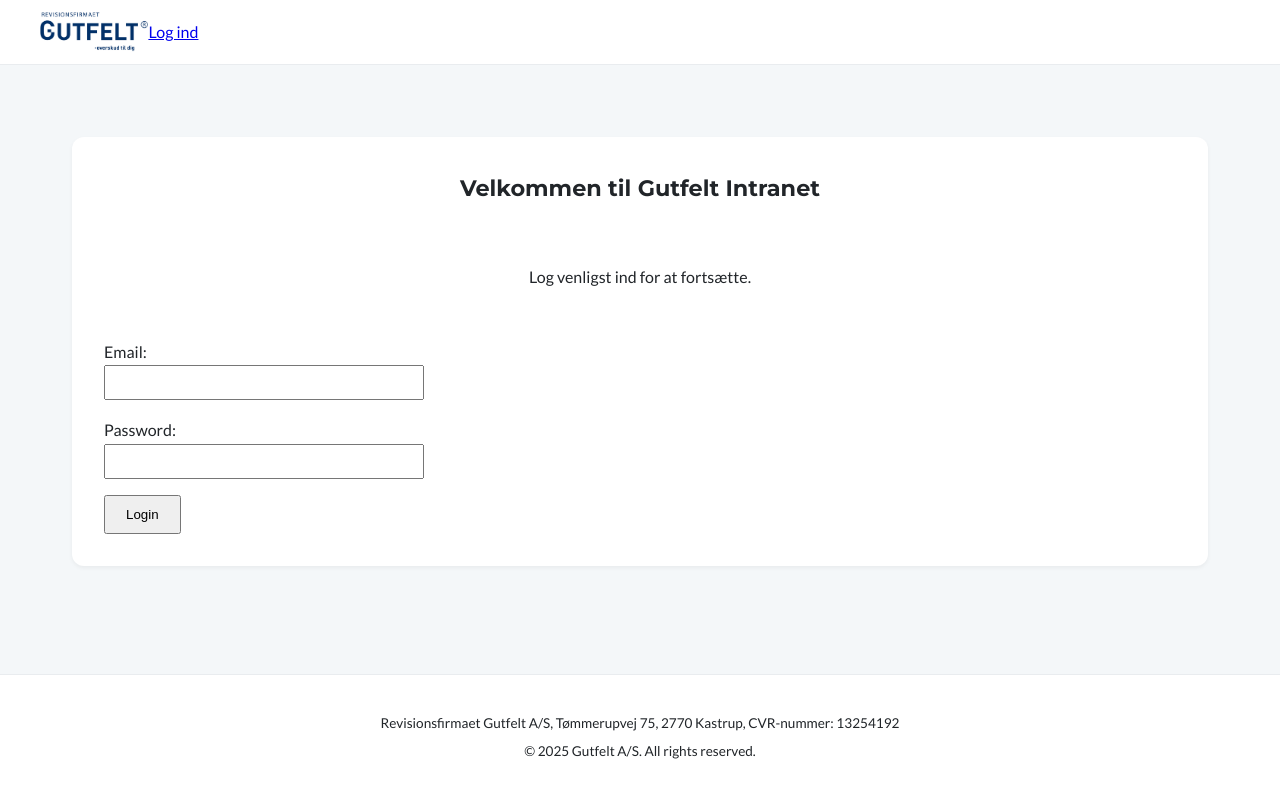
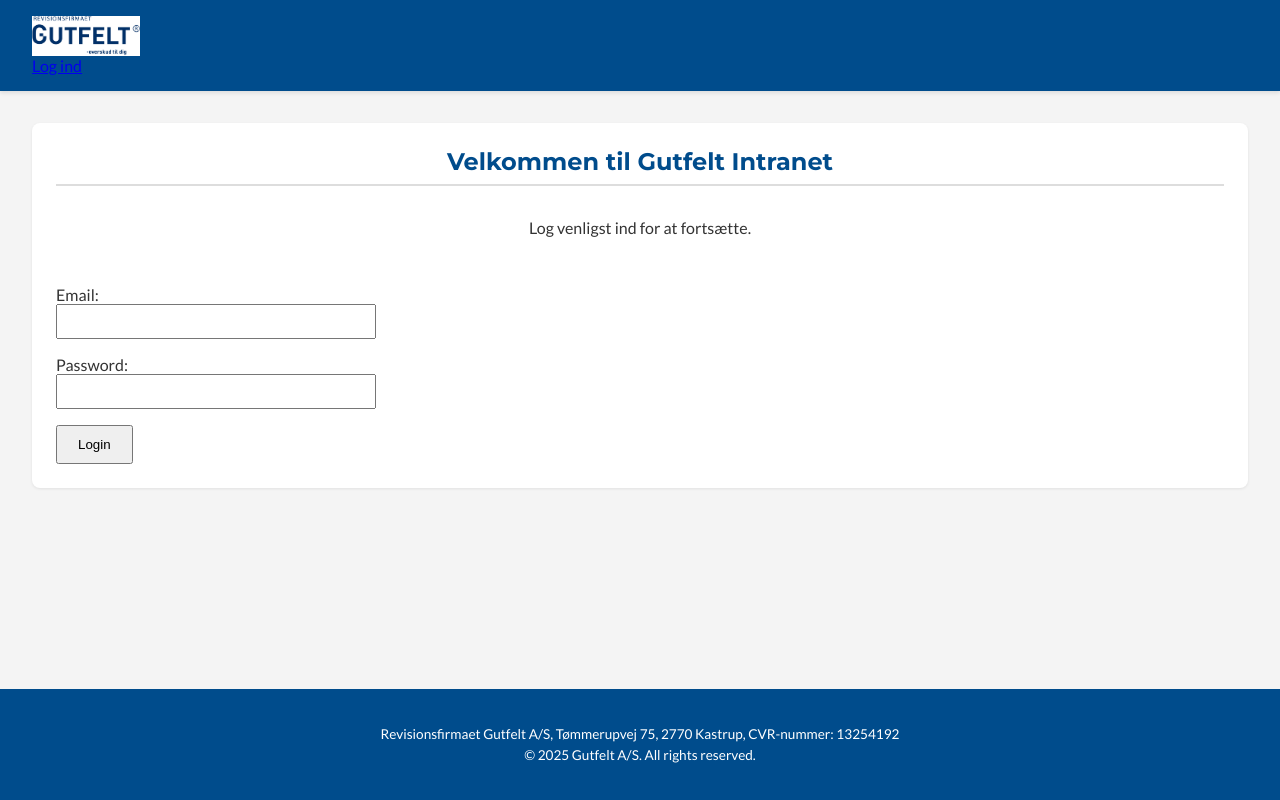
Before and after one commit to Parpar/gutfelt-frontend, a React (Create React App) app: page /login in a window 1280 px wide. Built offline with nearby package versions, Linux system fonts and the light colour scheme.

Commit message:
Fix final layout spacing issue on hub pages

```diff
--- a/src/App.css
+++ b/src/App.css
@@ -1,69 +1,47 @@
 :root {
     --primary-blue: #004c8c;
     --secondary-blue: #607d8b;
-    --background-light: #f4f7f9;
-    --text-dark: #212529;
+    --background-light: #f4f4f4;
+    --text-dark: #333;
     --text-light: #fff;
-    --border-color: #e9ecef;
+    --border-color: #ddd;
     --font-header: 'Montserrat', sans-serif;
     --font-body: 'Lato', sans-serif;
-    --shadow-sm: 0 2px 4px rgba(0,0,0,0.05);
-    --shadow-md: 0 5px 15px rgba(0,0,0,0.08);
 }
 body {
     margin: 0;
     font-family: var(--font-body);
     background-color: var(--background-light);
     color: var(--text-dark);
-    font-size: 16px;
-    line-height: 1.7;
 }
 .app {
     display: flex;
     flex-direction: column;
     min-height: 100vh;
 }
-.main-content {
-    width: 100%;
-    max-width: 1400px;
-    margin: 0 auto;
-    padding: 2.5rem;
-    box-sizing: border-box;
-    flex-grow: 1;
-}
 .app-header {
-    background-color: #ffffff;
-    padding: 0.75rem 2.5rem;
+    background-color: var(--primary-blue);
+    color: var(--text-light);
+    padding: 1rem 2rem;
     display: flex;
+    justify-content: space-between;
     align-items: center;
-    border-bottom: 1px solid var(--border-color);
-    position: sticky;
-    top: 0;
-    z-index: 1000;
-}
-.header-container {
-    width: 100%;
-    max-width: 1400px;
-    margin: 0 auto;
-    display: flex;
-    align-items: center;
+    box-shadow: 0 2px 4px rgba(0,0,0,0.1);
 }
 .header-logo a { display: flex; align-items: center; }
 .header-logo img { height: 40px; }
-.header-nav { margin: 0 auto; }
 .header-nav a {
-    color: var(--text-dark);
+    color: var(--text-light);
     text-decoration: none;
-    margin: 0 1.5rem;
-    font-weight: 600;
-    font-size: 0.95rem;
-    transition: color 0.2s;
-    position: relative;
-    padding: 1.25rem 0;
+    margin-left: 1.5rem;
+    font-weight: 700;
+    font-size: 0.9rem;
+    transition: opacity 0.2s;
 }
-.header-nav a:hover { color: var(--primary-blue); }
-.user-info { display: flex; align-items: center; }
+.header-nav a:hover { opacity: 0.8; }
+.user-info { margin-left: auto; display: flex; align-items: center; }
 .dashboard-grid {
+    padding: 2.5rem;
     display: grid;
     grid-template-columns: 2fr 1fr;
     gap: 2.5rem;
@@ -73,10 +51,10 @@
 .news-widget-container { grid-area: news; }
 .calendar-widget-container { grid-area: calendar; }
 .widget {
-    background-color: #ffffff;
-    border-radius: 12px;
-    box-shadow: var(--shadow-sm);
-    padding: 2rem;
+    background-color: #fff;
+    border-radius: 8px;
+    box-shadow: 0 1px 3px rgba(0,0,0,0.08);
+    padding: 1.5rem;
     display: flex;
     flex-direction: column;
 }
@@ -87,75 +65,73 @@
 }
 .widget h2 {
     font-family: var(--font-header);
-    color: var(--text-dark);
+    color: var(--primary-blue);
     margin-top: 0;
-    padding-bottom: 1rem;
-    margin-bottom: 1.5rem;
-    font-size: 1.4rem;
+    border-bottom: 2px solid var(--border-color);
+    padding-bottom: 0.5rem;
+    margin-bottom: 1rem;
 }
-.news-item { padding-bottom: 1rem; border-bottom: 1px solid var(--border-color); margin-bottom: 1rem; }
-.news-item:last-child { border-bottom: none; margin-bottom: 0; padding-bottom: 0; }
-.news-item h3 { margin: 0 0 0.25rem 0; font-size: 1.1rem; color: var(--primary-blue); }
-.news-item p { margin: 0; font-size: 0.95rem; color: var(--text-secondary); }
+.news-item { margin-bottom: 1rem; padding-bottom: 1rem; border-bottom: 1px solid #f4f4f4; }
+.news-item:last-child { border-bottom: none; margin-bottom: 0; }
+.news-item h3 { margin: 0 0 0.25rem 0; }
+.news-item p { margin: 0; font-size: 0.9rem; color: #666; }
 .search-widget-container .widget { height: auto; }
 .search-widget input {
     width: 100%;
-    padding: 0.9rem 1rem;
+    padding: 0.75rem;
     font-size: 1rem;
     border: 1px solid var(--border-color);
-    border-radius: 8px;
-    background-color: var(--background-light);
+    border-radius: 4px;
 }
-.calendar-event { display: flex; align-items: center; margin-bottom: 1rem; }
+.calendar-event { display: flex; align-items: center; margin-bottom: 0.75rem; }
 .calendar-date {
     background-color: var(--background-light);
     color: var(--primary-blue);
     font-weight: 700;
     text-align: center;
-    padding: 0.6rem;
-    border-radius: 8px;
-    margin-right: 1.2rem;
-    min-width: 45px;
-    line-height: 1.2;
+    padding: 0.5rem;
+    border-radius: 4px;
+    margin-right: 1rem;
 }
 .calendar-date span { display: block; font-size: 0.8rem; }
-.policy-hub-container { padding: 0; }
+.policy-hub-container { padding: 2rem; }
+.policy-hub-container .widget {
+    margin-bottom: 2rem;
+}
 .policy-grid {
     display: grid;
     grid-template-columns: repeat(auto-fit, minmax(300px, 1fr));
-    gap: 2rem;
+    gap: 1.5rem;
 }
 .policy-card {
-    background-color: #ffffff;
-    border-radius: 12px;
-    box-shadow: var(--shadow-sm);
-    padding: 2.5rem;
+    background-color: #fff;
+    border-radius: 8px;
+    box-shadow: 0 2px 5px rgba(0,0,0,0.07);
+    padding: 2rem;
     text-align: center;
     text-decoration: none;
     color: var(--text-dark);
     transition: transform 0.2s ease-in-out, box-shadow 0.2s ease-in-out;
 }
-.policy-card:hover { transform: translateY(-5px); box-shadow: var(--shadow-md); }
-.policy-card .icon { font-size: 3rem; color: var(--primary-blue); margin-bottom: 1.5rem; }
-.policy-card h3 { font-family: var(--font-header); margin-top: 0; margin-bottom: 0.5rem; font-size: 1.2rem; }
-.policy-card p { font-size: 0.95rem; color: var(--text-secondary); }
-.back-link { display: inline-block; margin-top: 2.5rem; color: var(--primary-blue); text-decoration: none; font-weight: bold; }
+.policy-card:hover { transform: translateY(-5px); box-shadow: 0 5px 15px rgba(0,0,0,0.1); }
+.policy-card .icon { font-size: 3rem; color: var(--primary-blue); margin-bottom: 1rem; }
+.policy-card h3 { font-family: var(--font-header); margin-top: 0; margin-bottom: 0.5rem; }
+.policy-card p { font-size: 0.9rem; color: #666; line-height: 1.5; }
+.back-link { display: inline-block; margin-top: 2rem; color: var(--primary-blue); text-decoration: none; font-weight: bold; }
 .back-link:hover { text-decoration: underline; }
 .document-table { width: 100%; border-collapse: collapse; margin-top: 2rem; }
-.document-table th, .document-table td { text-align: left; padding: 14px 16px; border-bottom: 1px solid var(--border-color); }
-.document-table thead th { font-family: var(--font-header); color: var(--text-secondary); background-color: var(--background-light); font-size: 0.75rem; text-transform: uppercase; letter-spacing: 1px; }
-.document-table tbody tr:hover { background-color: var(--background-light); }
+.document-table th, .document-table td { text-align: left; padding: 12px 15px; border-bottom: 1px solid var(--border-color); }
+.document-table thead th { font-family: var(--font-header); color: var(--secondary-blue); background-color: var(--background-light); font-size: 0.85rem; text-transform: uppercase; letter-spacing: 0.5px; }
+.document-table tbody tr:hover { background-color: #f9f9f9; }
 .document-table .file-icon { font-size: 1.2rem; color: var(--primary-blue); margin-right: 15px; }
 .document-table .download-cell { text-align: right; }
-.document-table .download-link { padding: 6px 12px; background-color: var(--primary-blue); color: white; text-decoration: none; border-radius: 5px; font-size: 0.85rem; transition: background-color 0.2s; }
-.document-table .download-link:hover { background-color: #003a6c; }
+.document-table .download-link { padding: 6px 12px; background-color: var(--primary-blue); color: white; text-decoration: none; border-radius: 4px; font-size: 0.9rem; }
 .app-footer {
-    background-color: #ffffff;
-    color: var(--text-secondary);
+    background-color: var(--primary-blue);
+    color: var(--text-light);
     padding: 2rem 2.5rem;
     text-align: center;
     font-size: 0.85rem;
-    border-top: 1px solid var(--border-color);
     margin-top: auto;
 }
 .app-footer p { margin: 5px 0; }
@@ -173,12 +149,9 @@
 }
 .tab-navigation button.active { color: var(--primary-blue); border-bottom-color: var(--primary-blue); }
 @media (max-width: 992px) {
-    .dashboard-grid { grid-template-columns: 1fr; grid-template-areas: "search" "news" "calendar"; }
-}
-@media (max-width: 768px) {
-    .main-content, .policy-hub-container { padding: 1.5rem; }
-    .app-header { padding: 1rem; flex-direction: column; }
-    .header-container { flex-direction: column; }
+    .dashboard-grid { grid-template-columns: 1fr; }
+    .app-header { flex-direction: column; padding: 1rem; }
     .header-nav { margin-top: 1rem; }
     .header-nav a { margin: 0 0.75rem; }
+    .policy-hub-container { padding: 1rem; }
 }
```
